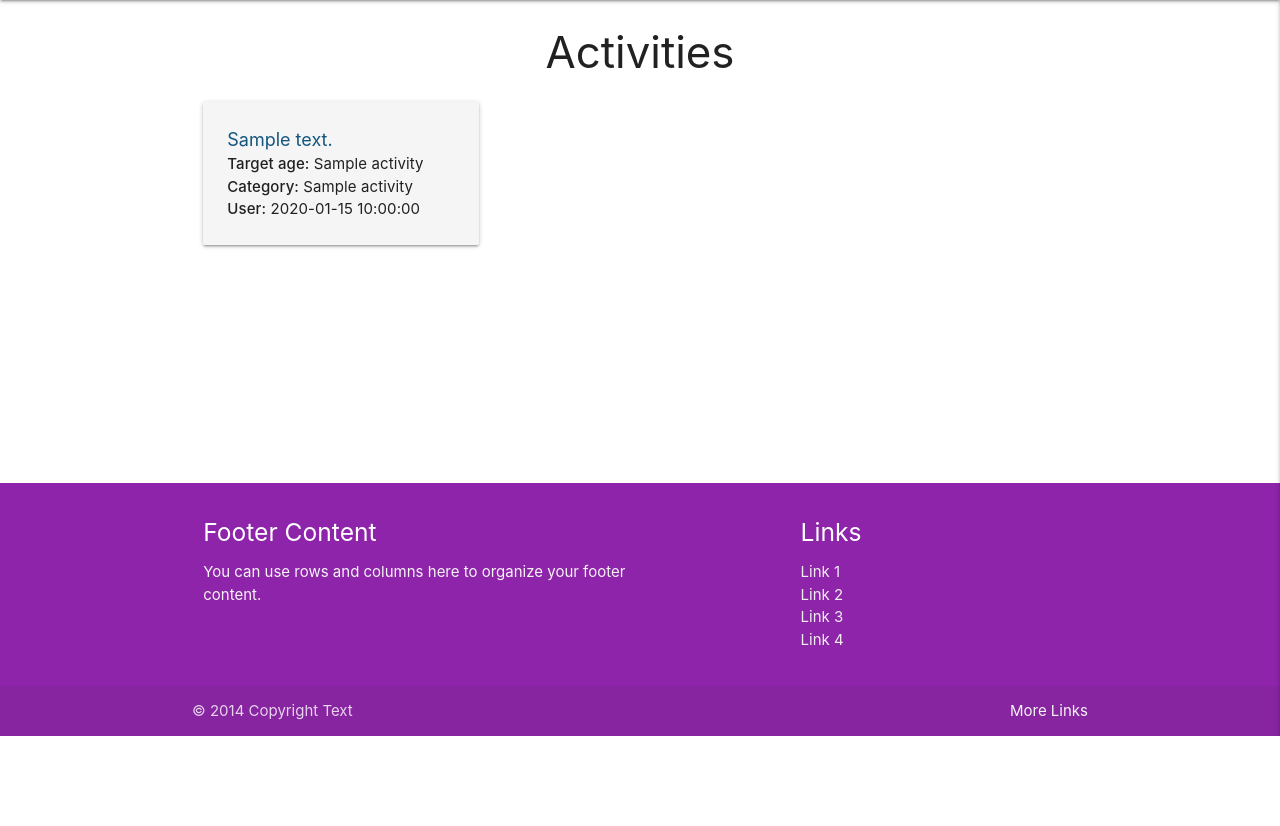
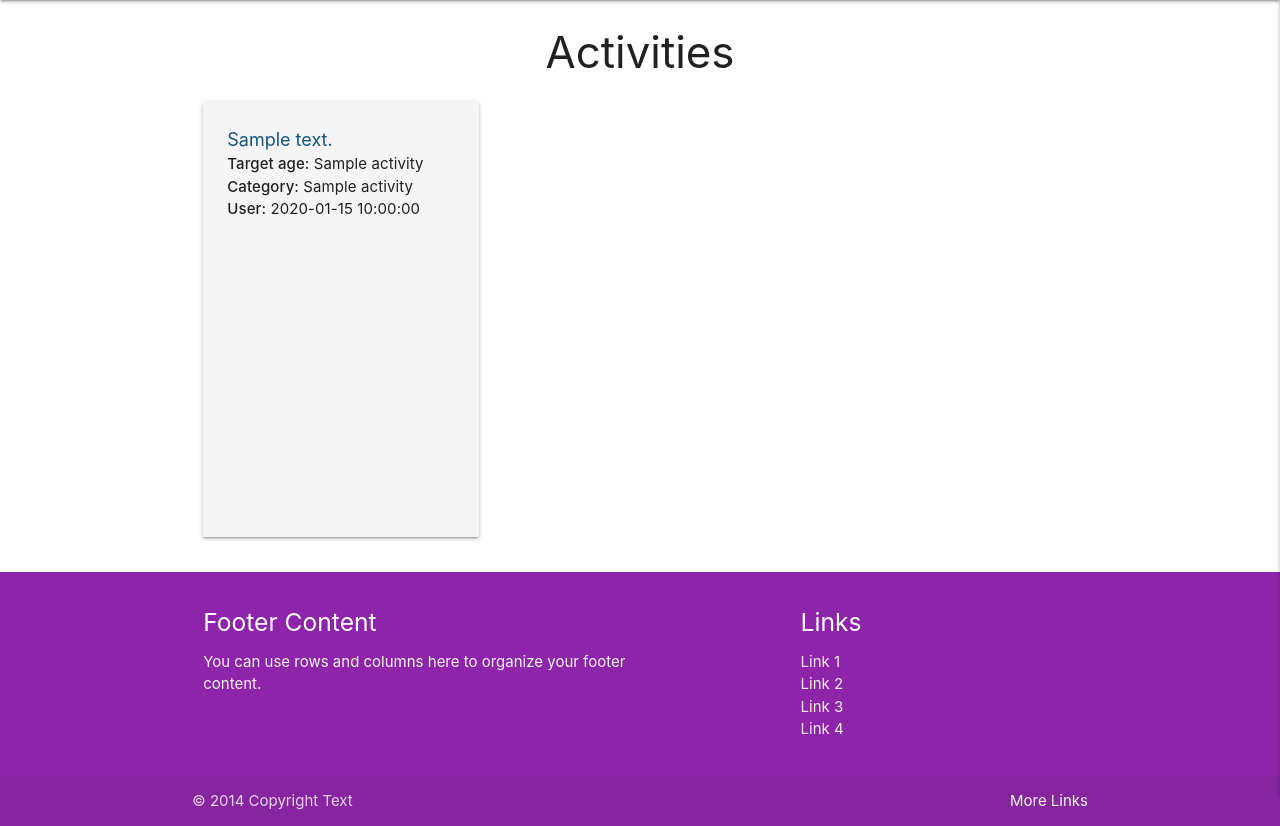
Before and after one commit to Edb83/self-isolution, a Flask app: page / in a window 1280 px wide. Shown: the part 64-890 px from the top of the page. Before the commit the page ends 800 px from the top, so only its background shows below. Run offline with Flask 2, Linux system fonts and the light colour scheme; a database or web service that is not in the repository returns one stand-in record (values such as "Sample title"); some libraries are stand-ins or nearby versions.

Commit message:
Add min-height to cards as temp fix to gaps in display

```diff
--- a/static/css/style.css
+++ b/static/css/style.css
@@ -12,6 +12,10 @@ select {
     -webkit-appearance: none;
 }
 
+.card {
+    min-height: 29em;
+}
+
 .card-summary {
     font-size: 1.2em;
     color: #13557e;
```
